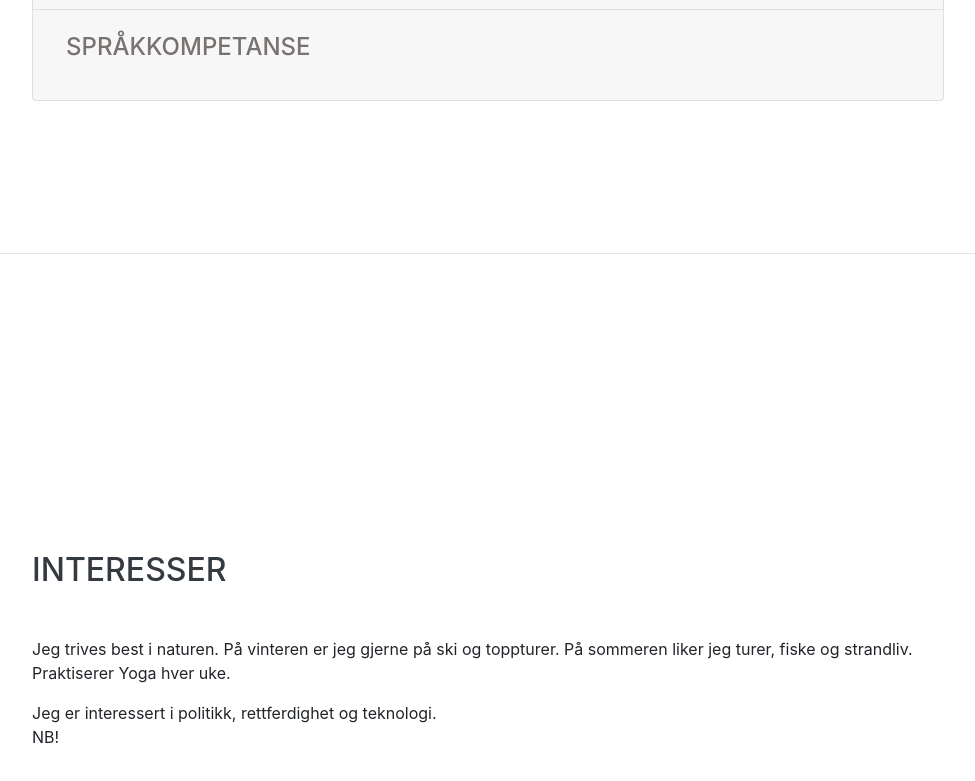
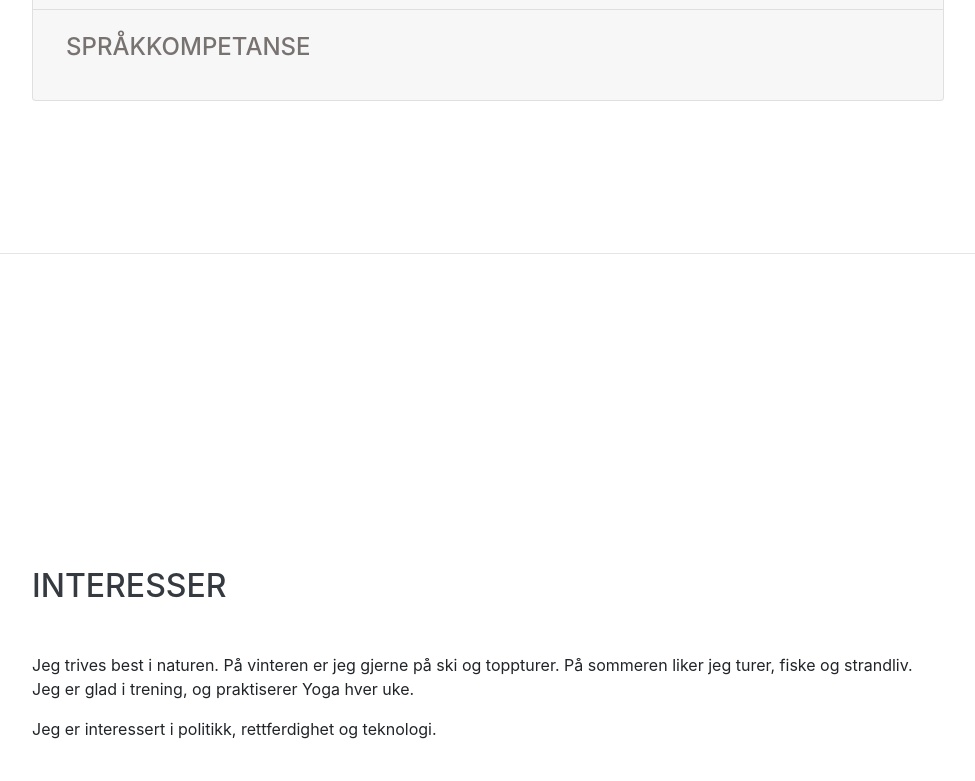
Before and after one commit to hkavli/kavli-cv2, a website with bundled scripts: page index.html in a window 1280 px wide. Shown: the part 5137-5918 px from the top of the page, without its empty margins (288-1263 px from the left). Built offline with nearby package versions, Linux system fonts and the light colour scheme; a web font is replaced by a local one.

Commit message:
V 1.1.2 med korrektur

```diff
--- a/index.html
+++ b/index.html
@@ -9,7 +9,7 @@
     <meta name="description" content="CV Håkon Voldmo Kavli" />
     <meta name="author" content="Håkon Voldmo Kavli" />
 
-    <title>CV Kavli</title>
+    <title>Håkon´s CV</title>
 
     <!-- Bootstrap core CSS -->
     <link href="vendor/bootstrap/css/bootstrap.min.css" rel="stylesheet" />
@@ -819,12 +819,16 @@
         <h2 class="mb-5">Interesser</h2>
         <p>
           Jeg trives best i naturen. På vinteren er jeg gjerne på ski og toppturer. På
-          sommeren liker jeg turer, fiske og strandliv. Praktiserer Yoga hver uke.
+          sommeren liker jeg turer, fiske og strandliv. Jeg er glad i trening, og praktiserer Yoga hver uke.
         </p>
         <p class="mb-0">
           Jeg er interessert i politikk, rettferdighet og teknologi.
         </p>
-        <label for="additinalTestInput">NB!</label>
+
+
+        <!--
+
+    <label for="additinalTestInput">NB!</label>
         <input
           id="additinalTestInput"
           name="additinalTestInput"
@@ -834,6 +838,9 @@
         <div id="additinalTest">
           <p>Jeg vil legge til mer snart, forhpentligvis også en portefølje med små og store prosjekter .</p>
         </div>
+        -->
+
+
       </div>
     </section>
 
```
